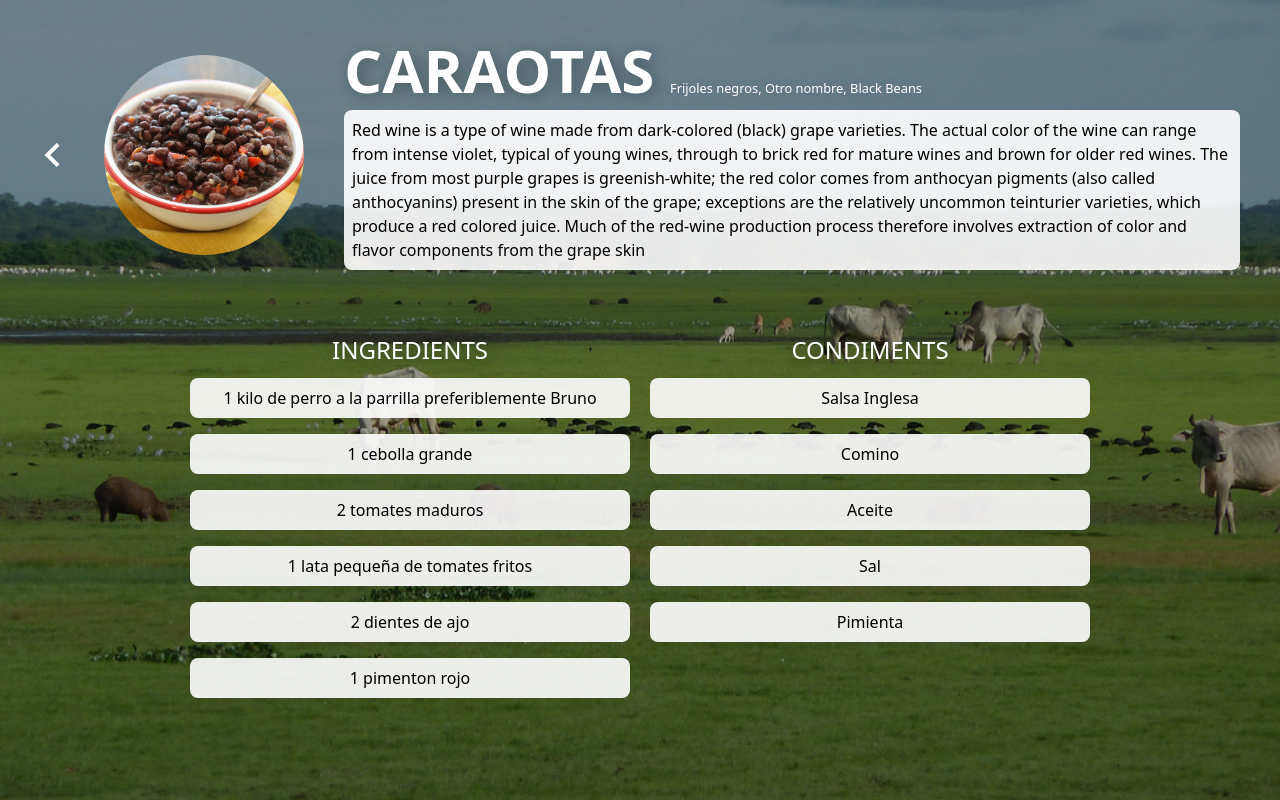
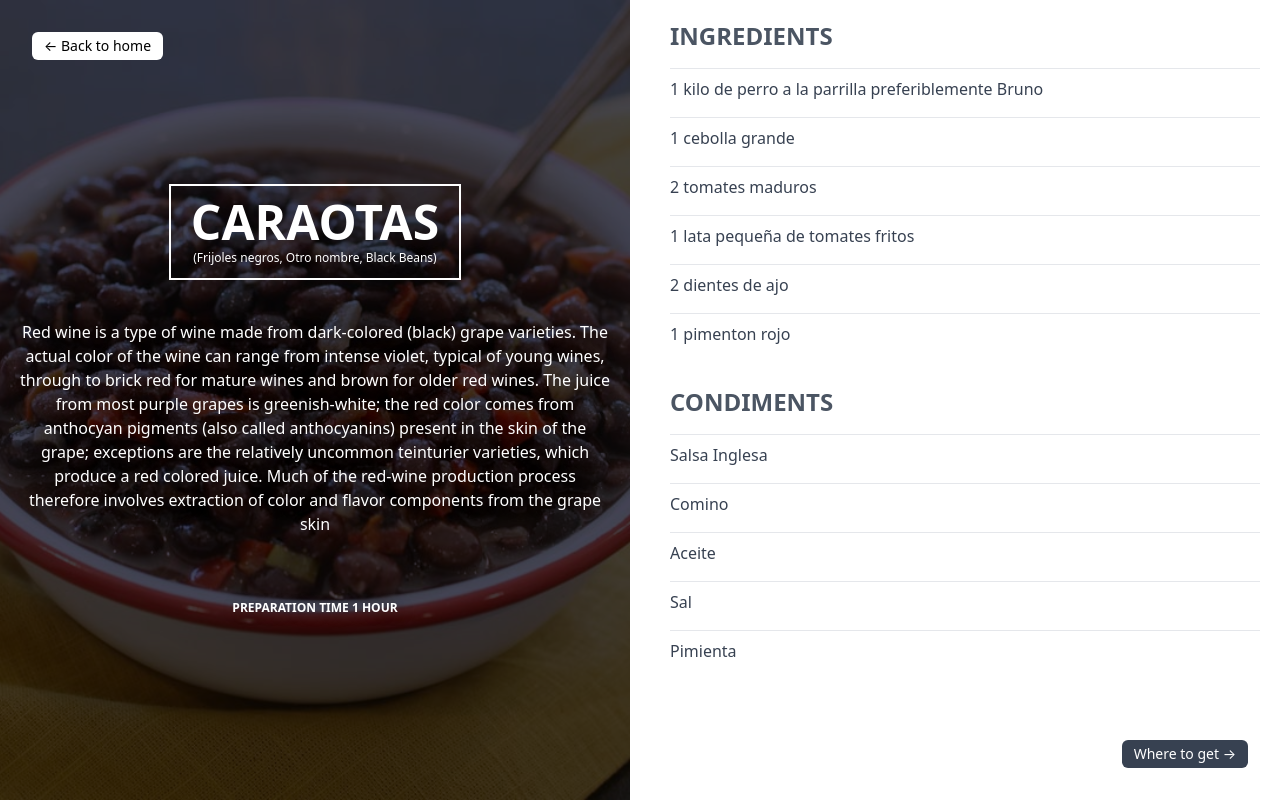
Before and after one commit to tavoohoh/rachelable-pabellon, a Vue app: page /caraotas in a window 1280 px wide. Built offline with nearby package versions, Linux system fonts and the light colour scheme.

Commit message:
dish design

```diff
--- a/src/pages/Dish.vue
+++ b/src/pages/Dish.vue
@@ -1,40 +1,54 @@
 <template>
-  <div class="page" v-bind:style="{
-    'background-image': bg
-  }">
-    <div class="dish-header mb-16">
-      <svg
-        @click="$router.push('/')"
-        class="cursor-pointer"
-        xmlns="http://www.w3.org/2000/svg"
-        width="24"
-        height="24"
-        viewBox="0 0 24 24">
-        <path d="M16.67 0l2.83 2.829-9.339 9.175 9.339 9.167-2.83 2.829-12.17-11.996z"/>
-      </svg>
-      <div class="title text-white">
-        <h1 class="shdw font-bold text-6xl uppercase inline">
+  <div class="dish-page">
+    <!-- image and title -->
+    <div class="dish-page-cover" v-bind:style="{ 'background-image': bg }">
+      <div @click="$router.push('/')" class="absolute top-8 left-8 bg-white rounded-md py-1 px-3 cursor-pointer text-sm">
+        &larr; Back to home
+      </div>
+
+      <div class="dish-page-cover-title min-w-max mx-auto py-3 px-5 border-2 border-white mb-10">
+        <h1 class="shdw text-5xl font-semibold uppercase text-center text-white mb-1">
           {{ title }}
         </h1>
-        <small class="shdw">{{ otherNames.join(', ') }}</small>
+
+        <h2 class="shdw text-xs text-center text-white">
+          ({{ otherNames.join(', ') }})
+        </h2>
       </div>
-      <img :src="image" alt="" />
-      <p class="text-md">{{ description }}</p>
+
+      <p class="shdw text-md text-center text-white mb-16">
+        {{ description }}
+      </p>
+
+      <b class="shdw text-xs text-center text-white uppercase">
+        Preparation time {{ cookingTime }}
+      </b>
     </div>
 
-    <div class="dish-content">
-      <div class="dish-group">
-        <div class="shdw text-white text-2xl uppercase mb-3 text-center">Ingredients</div>
-        <div class="dish-card" v-for="(item, index) in ingredients" :key="index">
+    <!-- ingredients and condiments -->
+    <div class="dish-page-content">
+      <!-- ingredients -->
+      <div class="mb-10">
+        <b class="text-gray-600 uppercase text-2xl mb-4 block">Ingredients</b>
+
+        <div class="mb-4 text-gray-700 text-md" v-for="(item, i) in ingredients" :key="i">
+          <hr class="mb-2">
           {{ item }}
         </div>
       </div>
 
-      <div class="dish-group">
-        <div class="shdw text-white text-2xl uppercase mb-3 text-center">Condiments</div>
-        <div class="dish-card" v-for="(item, index) in condiments" :key="index">
+      <!-- condiments -->
+      <div>
+        <b class="text-gray-600 uppercase text-2xl mb-4 block">Condiments</b>
+
+        <div class="mb-4 text-gray-700 text-md" v-for="(item, i) in condiments" :key="i">
+          <hr class="mb-2">
           {{ item }}
         </div>
+      </div>
+
+      <div @click="$router.push('/where-and-what-to-get')" class="absolute bottom-8 right-8 bg-gray-700 text-white rounded-md py-1 px-3 cursor-pointer text-sm">
+        Where to get &rarr;
       </div>
     </div>
 
@@ -49,6 +63,7 @@ export default {
     description: String,
     cookingTime: String,
     backgroundImage: String,
+    backgroundColor: String,
     image: String,
     ingredients: Array,
     condiments: Array,
@@ -56,60 +71,37 @@ export default {
   },
   computed: {
     bg () {
-      return `url(${this.backgroundImage})`
+      return `url(${this.image})`
     }
   }
 }
 </script>
 
 <style lang="sass">
-.dish-header
-  display: grid
-  grid-template-columns: 24px 200px auto
-  gap: 10px 40px
-
-  svg,
-  img
-    align-self: center
-
-  svg
-    fill: #fff
-    grid-column: 1
-    grid-row: 1 / 3
-
-  img
-    height: 200px
-    width: 200px
-    object-fit: cover
-    grid-column: 2
-    grid-row: 1 / 3
-    border-radius: 9999px
-
-  .title
-    grid-column: 3
-    grid-row: 1
-    align-self: end
-
-  p
-    grid-column: 3
-    grid-row: 2
-    align-self: start
-    background-color: rgba(255, 255, 255, 0.9)
-    padding: 8px
-    border-radius: 8px
-
-.dish-content
+.dish-page
   display: grid
   grid-template-columns: repeat(2, 1fr)
   gap: 20px
-  max-width: 900px
-  margin: auto
+  min-height: 100vh
 
-  .dish-group
-    .dish-card
-      padding: 8px
-      background-color: rgba(255, 255, 255, 0.9)
-      border-radius: 8px
-      text-align: center
-      margin: 0 auto 16px
+  @media screen and (max-width: 700px)
+    grid-template-columns: unset
+
+    .dish-page-cover-title
+      margin-top: 70px
+
+  &-cover
+    background-size: cover
+    background-repeat: no-repeat
+    background-position: center
+    background-blend-mode: multiply
+    background-color: #444454
+    padding: 20px
+    align-items: center
+    justify-content: center
+    display: flex
+    flex-direction: column
+
+  &-content
+    padding: 20px
 </style>
```
